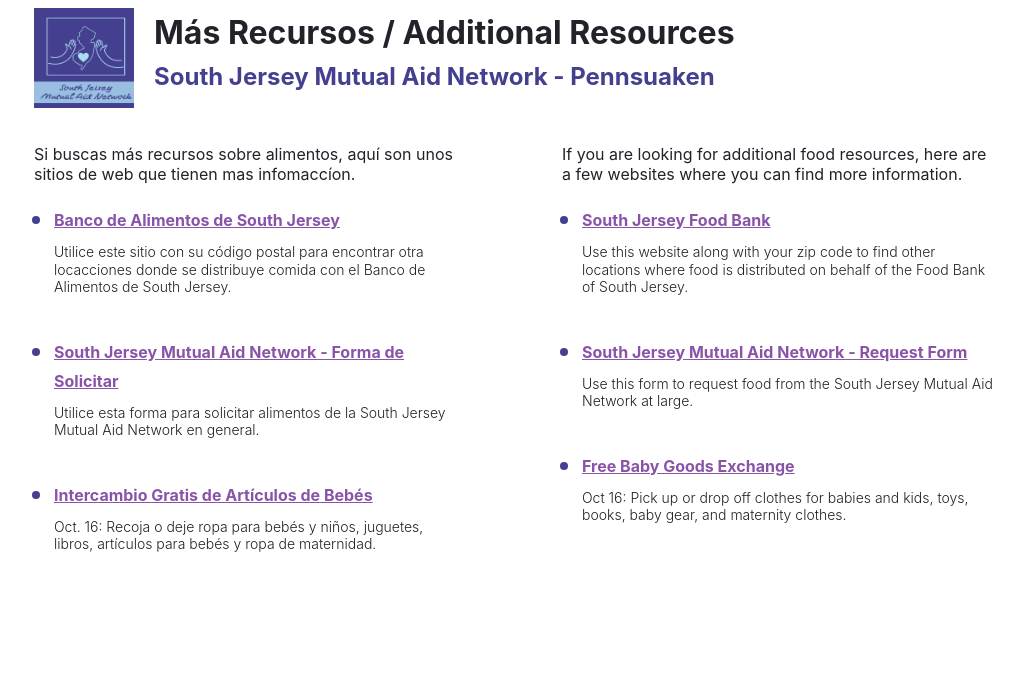
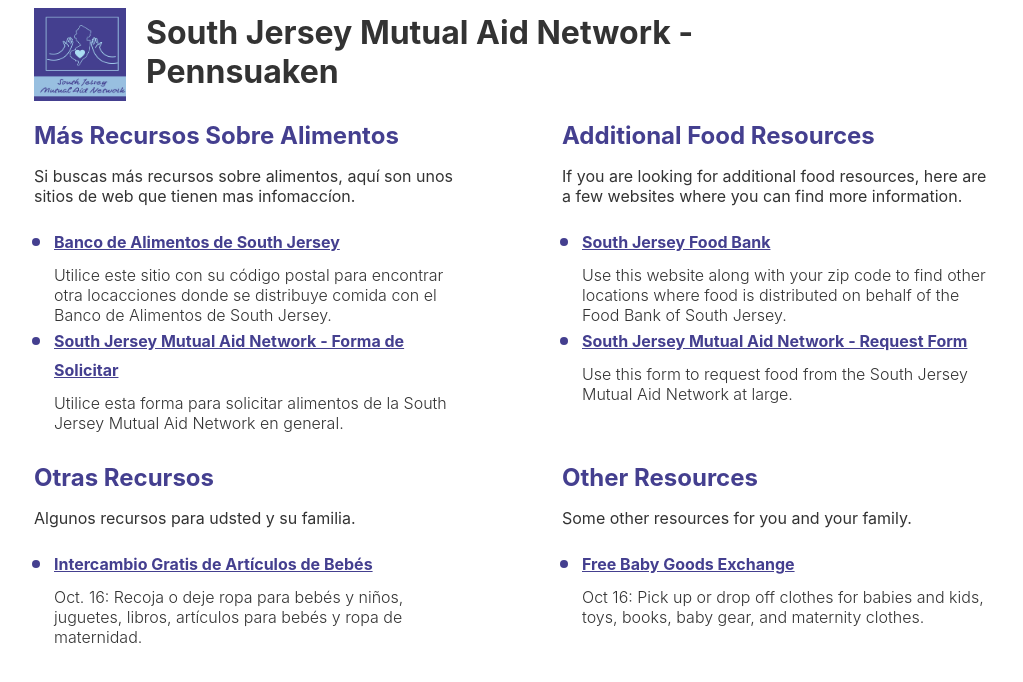
Before and after one commit to jsumnersmith/sjma, a Gatsby site: page / in a window 1280 px wide. Shown: the whole page, without its empty margins (126-1149 px from the left). Built offline with nearby package versions, Linux system fonts and the light colour scheme; Gatsby itself is replaced by a stand-in of ours.

Commit message:
Final style tweaks

```diff
--- a/src/pages/index.js
+++ b/src/pages/index.js
@@ -1,77 +1,6 @@
 import * as React from "react"
 import { StaticImage } from "gatsby-plugin-image"
-
-// styles
-const pageStyles = {
-  color: "#232129",
-  margin: "0 auto",
-  maxWidth: 960,
-  width: "90%",
-  fontFamily: "-apple-system, Roboto, sans-serif, serif",
-}
-const headingStyles = {
-  marginTop: 0,
-  marginBottom: 20,
-  maxWidth: 800,
-  display: 'flex'
-}
-
-const paragraphStyles = {
-  marginBottom: 20,
-}
-
-const listStyles = {
-  marginBottom: 96,
-  marginLeft: 0,
-  paddingLeft: 20,
-}
-const listItemStyles = {
-  fontWeight: 300,
-  fontSize: 24,
-  maxWidth: 560,
-  marginBottom: 40,
-}
-
-const linkStyle = {
-  color: "#8954A8",
-  fontWeight: "bold",
-  fontSize: 16,
-  verticalAlign: "5%",
-}
-
-
-const descriptionStyle = {
-  color: "#232129",
-  fontSize: 14,
-  marginTop: 10,
-  marginBottom: 0,
-  lineHeight: 1.25,
-}
-
-const badgeStyle = {
-  color: "#fff",
-  backgroundColor: "#088413",
-  border: "1px solid #088413",
-  fontSize: 11,
-  fontWeight: "bold",
-  letterSpacing: 1,
-  borderRadius: 4,
-  padding: "4px 6px",
-  display: "inline-block",
-  position: "relative",
-  top: -2,
-  marginLeft: 10,
-  lineHeight: 1,
-}
-
-const columns = {
-  display: 'flex',
-}
-
-const column = {
-  width: "45%",
-}
-
+import './main.css';
 
 // data
 const linksEnglish = [
@@ -89,6 +18,10 @@
       "Use this form to request food from the South Jersey Mutual Aid Network at large.",
     color: "#443F8F",
   },
+
+]
+
+const otherLinksEnglish = [
   {
     text: "Free Baby Goods Exchange",
     url: "https://docs.google.com/document/d/e/2PACX-1vS3BL5cNIkzZ7J6_56Mpq1QKphiiNBonJIcsQT1ISqYkX_mOZyYyAVmwtZ-aOReM3TWBe4J2Q9wiEBN/pub",
@@ -98,7 +31,7 @@
   }
 ]
 
-const links = [
+const linksSpanish = [
   {
     text: "Banco de Alimentos de South Jersey",
     url: "https://foodbanksj.org/zip-code-locator/",
@@ -112,7 +45,10 @@
     description:
       "Utilice esta forma para solicitar alimentos de la South Jersey Mutual Aid Network en general.",
     color: "#443F8F",
-  },
+  }
+]
+
+const otherLinksSpanish = [
   {
     text: "Intercambio Gratis de Artículos de Bebés",
     url: "https://docs.google.com/document/d/e/2PACX-1vS3BL5cNIkzZ7J6_56Mpq1QKphiiNBonJIcsQT1ISqYkX_mOZyYyAVmwtZ-aOReM3TWBe4J2Q9wiEBN/pub",
@@ -125,61 +61,96 @@
 // markup
 const IndexPage = () => {
   return (
-    <main style={pageStyles}>
+    <main className="wrapper">
       <title>Home Page</title>
-      <header style={headingStyles}>
-        <StaticImage src="../images/logo.jpg" style={{width: 100, height: 'auto', marginRight: 20}}/>
-        <div style={{grow: 1}}>
-          <h1 style={{margin: "5px 0 10px"}}>Más Recursos / Additional Resources</h1>
-          <h2 style={{color: "#443F8F", margin: 0}}>South Jersey Mutual Aid Network - Pennsuaken</h2>
+      <header className="header">
+        <StaticImage src="../images/logo.jpg" className="logo"/>
+        <div className="header-inner">
+          <h1 style={{margin: "5px 0 10px"}}>South Jersey Mutual Aid Network - Pennsuaken</h1>
         </div>
       </header>
-      <div style={columns}>
-        <div style={column}>
-          <p style={paragraphStyles}>
+      <div className="columns">
+        <div className="column">
+          <h2 style={{color: "#443F8F", margin: 0}}>Más Recursos Sobre Alimentos</h2>
+          <p className="paragraph">
             Si buscas más recursos sobre alimentos, aquí son unos sitios de web que tienen mas infomaccíon.
           </p>
-          <ul style={listStyles}>
-            {links.map(link => (
-              <li key={link.url} style={{ ...listItemStyles, color: link.color }}>
+          <ul className="link-list">
+            {linksSpanish.map(link => (
+              <li key={link.url} className="link-list-item" style={{ color: link.color }}>
                 <span>
                   <a
-                    style={linkStyle}
+                    className="link-list-item-link"
                     href={`${link.url}`}
                   >
                     {link.text}
                   </a>
-                  {link.badge && (
-                    <span style={badgeStyle} aria-label="New Badge">
-                      NEW!
-                    </span>
-                  )}
-                  <p style={descriptionStyle}>{link.description}</p>
+                  <p className="link-list-item-description">{link.description}</p>
                 </span>
               </li>
             ))}
           </ul>
         </div>
-        <div style={{...column, marginLeft: '10%'}}>
-          <p style={paragraphStyles}>
+        <div className="column">
+          <h2 style={{color: "#443F8F", margin: 0}}>Additional Food Resources</h2>
+          <p className="paragraph">
             If you are looking for additional food resources, here are a few websites where you can find more information.
           </p>
-          <ul style={listStyles}>
+          <ul className="link-list">
             {linksEnglish.map(link => (
-              <li key={link.url} style={{ ...listItemStyles, color: link.color }}>
+              <li key={link.url} className="link-list-item" style={{ color: link.color }}>
                 <span>
                   <a
-                    style={linkStyle}
+                    className="link-list-item-link"
                     href={`${link.url}`}
                   >
                     {link.text}
                   </a>
-                  {link.badge && (
-                    <span style={badgeStyle} aria-label="New Badge">
-                      NEW!
-                    </span>
-                  )}
-                  <p style={descriptionStyle}>{link.description}</p>
+                  <p className="link-list-item-description">{link.description}</p>
+                </span>
+              </li>
+            ))}
+          </ul>
+        </div>
+      </div>
+      <div className="columns">
+        <div className="column">
+          <h2 style={{color: "#443F8F", margin: 0}}>Otras Recursos</h2>
+          <p className="paragraph">
+            Algunos recursos para udsted y su familia.
+          </p>
+          <ul className="link-list">
+            {otherLinksSpanish.map(link => (
+              <li key={link.url} className="link-list-item" style={{ color: link.color }}>
+                <span>
+                  <a
+                    className="link-list-item-link"
+                    href={`${link.url}`}
+                  >
+                    {link.text}
+                  </a>
+                  <p className="link-list-item-description">{link.description}</p>
+                </span>
+              </li>
+            ))}
+          </ul>
+        </div>
+        <div className="column">
+          <h2 style={{color: "#443F8F", margin: 0}}>Other Resources</h2>
+          <p className="paragraph">
+            Some other resources for you and your family.
+          </p>
+          <ul className="link-list">
+            {otherLinksEnglish.map(link => (
+              <li key={link.url} className="link-list-item" style={{ color: link.color }}>
+                <span>
+                  <a
+                    className="link-list-item-link"
+                    href={`${link.url}`}
+                  >
+                    {link.text}
+                  </a>
+                  <p className="link-list-item-description">{link.description}</p>
                 </span>
               </li>
             ))}
--- /dev/null
+++ b/src/pages/main.css
@@ -0,0 +1,66 @@
+.wrapper {
+  color: #333;
+  margin: 0 auto;
+  max-width: 960px;
+  width: 90%;
+  font-family: "-apple-system", "Inter", sans-serif, serif;
+}
+.header {
+  margin-top: 0;
+  margin-bottom: 20px;
+  max-width: 800px;
+  display: flex;
+}
+.header-inner {
+  flex-grow: 1;
+}
+.columns {
+  display: flex;
+}
+
+.column {
+  width: 45%;
+}
+
+.column + .column { margin-left: 10%; }
+
+@media screen and (max-width: 700px) {
+  .columns { display: block; }
+  .column { width: 100%; }
+  .column + .column { margin-left: 0; }
+}
+
+.paragraph { margin-bottom: 20px; }
+
+.link-list {
+  margin-bottom: 30px;
+  margin-left: 0;
+  padding-left: 20px;
+}
+
+.link-list-item {
+  font-weight: 300;
+  font-size: 24px;
+  max-width: 560px;
+  margin-bottom: 40x;
+}
+.link-list-item-link {
+  color: #443F8F;
+  font-weight: bold;
+  font-size: 16px;
+  vertical-align: 5%;
+}
+.link-list-item-description {
+  color: #333;
+  font-size: 16px;
+  margin-top: 10px;
+  margin-bottom: 0;
+  line-height: 1.25;
+}
+
+
+.logo {
+  width: 100px;
+  height: auto;
+  margin-right: 20px;
+}
```
